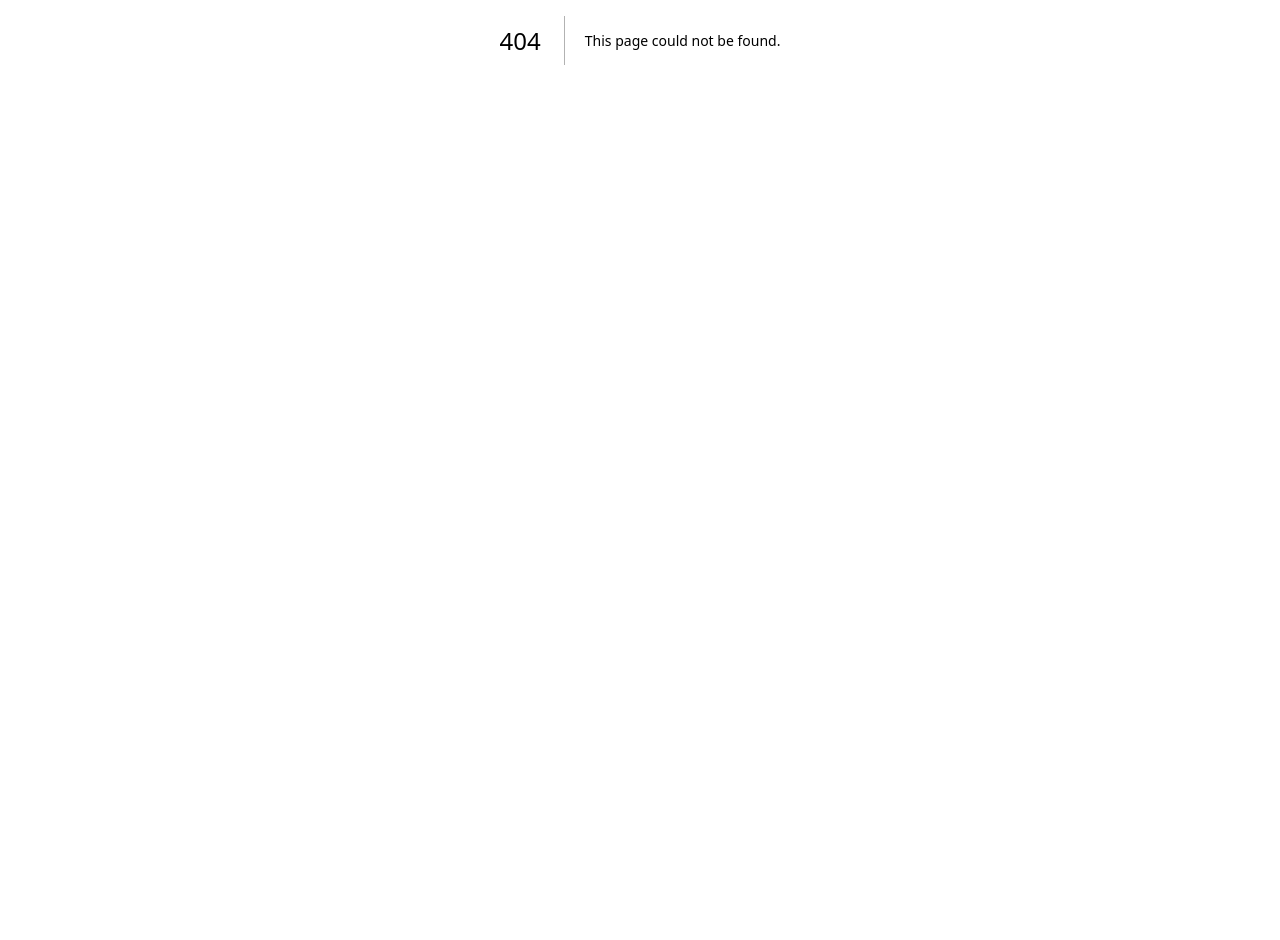
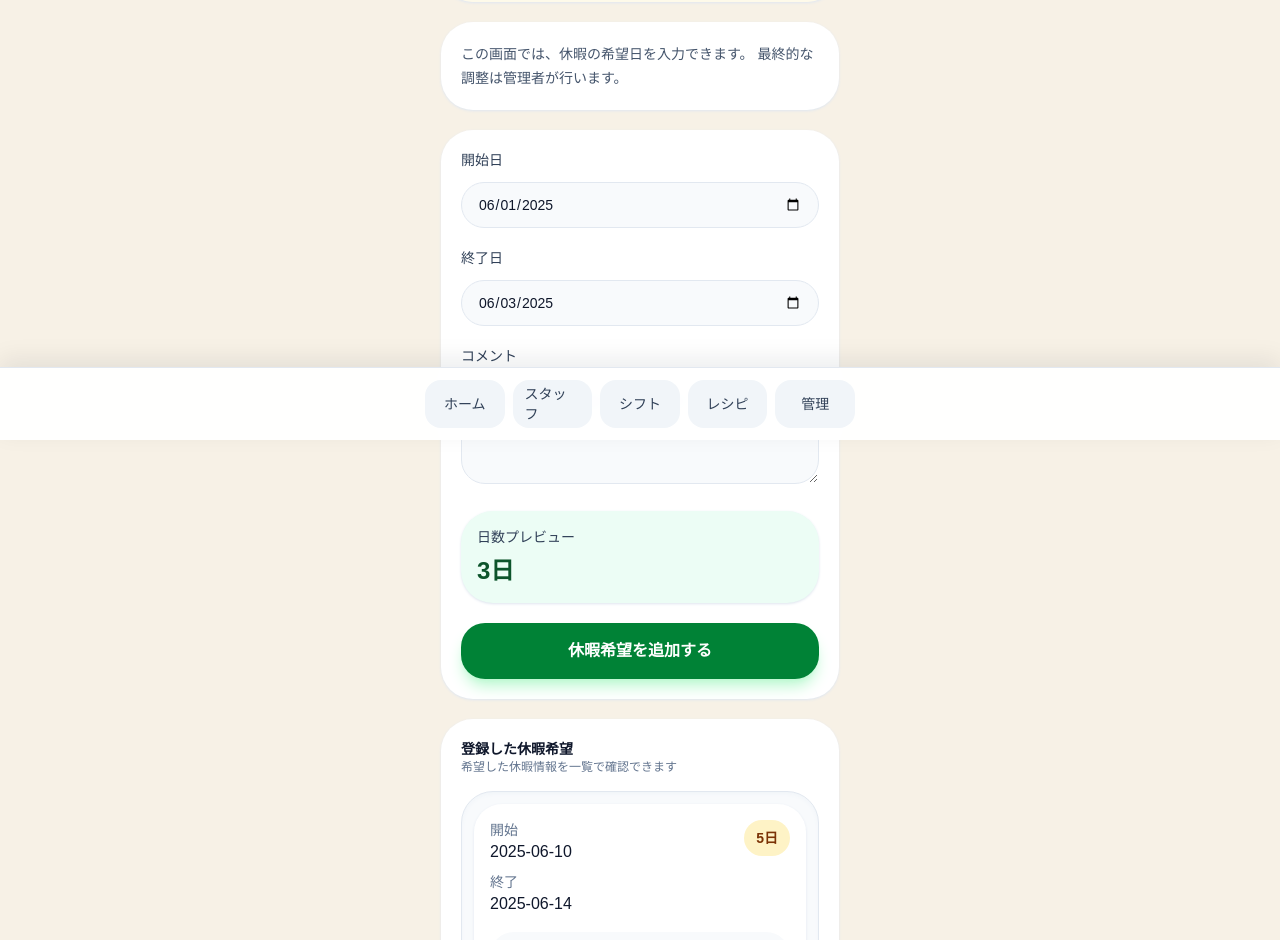
Before and after one commit to tantik/cafe-shift, a Next.js app: page /vacations in a window 1280 px wide. Before the commit this address had no page. Shown: the part 360-1300 px from the top of the page. Before the commit the page ends 800 px from the top, so only its background shows below. Built offline with nearby package versions, Linux system fonts and the light colour scheme.

Commit message:
Add vacation request screen mock

```diff
--- /dev/null
+++ b/src/app/vacations/page.tsx
@@ -0,0 +1,219 @@
+'use client';
+
+import { useMemo, useState } from 'react';
+import AppShell from '@/components/app-shell';
+
+const initialRequests = [
+  {
+    id: 'vacation_001',
+    startDate: '2025-06-10',
+    endDate: '2025-06-14',
+    comment: '家族旅行のため',
+  },
+  {
+    id: 'vacation_002',
+    startDate: '2025-08-05',
+    endDate: '2025-08-07',
+    comment: '帰省のため',
+  },
+];
+
+function calculateDays(startDate: string, endDate: string) {
+  const start = new Date(startDate);
+  const end = new Date(endDate);
+  if (Number.isNaN(start.getTime()) || Number.isNaN(end.getTime())) {
+    return null;
+  }
+  const diff = end.getTime() - start.getTime();
+  if (diff < 0) {
+    return null;
+  }
+  return Math.floor(diff / (1000 * 60 * 60 * 24)) + 1;
+}
+
+export default function VacationsPage() {
+  const [startDate, setStartDate] = useState('2025-06-01');
+  const [endDate, setEndDate] = useState('2025-06-03');
+  const [comment, setComment] = useState('');
+  const [requests, setRequests] = useState(initialRequests);
+  const [error, setError] = useState('');
+  const [success, setSuccess] = useState('');
+
+  const days = useMemo(() => calculateDays(startDate, endDate), [startDate, endDate]);
+
+  const handleSubmit = () => {
+    setError('');
+    setSuccess('');
+
+    if (!startDate || !endDate) {
+      setError('開始日と終了日を入力してください。');
+      return;
+    }
+
+    if (calculateDays(startDate, endDate) === null) {
+      setError('終了日は開始日以降の日付にしてください。');
+      return;
+    }
+
+    const newRequest = {
+      id: `vacation_${Date.now()}`,
+      startDate,
+      endDate,
+      comment,
+    };
+
+    setRequests((prev) => [newRequest, ...prev]);
+    setSuccess('休暇希望を追加しました（デモ）');
+    setComment('');
+  };
+
+  const handleDelete = (id: string) => {
+    setRequests((prev) => prev.filter((item) => item.id !== id));
+  };
+
+  return (
+    <AppShell>
+      <div className="space-y-5 pb-4">
+        <section className="rounded-[2rem] bg-amber-50/90 p-5 shadow-sm shadow-slate-200">
+          <div className="space-y-2">
+            <p className="text-sm font-semibold text-green-800">休暇希望</p>
+            <h1 className="text-3xl font-semibold text-slate-900">休暇希望</h1>
+            <p className="text-sm leading-6 text-slate-600">
+              年間の休暇希望を事前に入力できます
+            </p>
+          </div>
+          <div className="mt-5 inline-flex items-center gap-3 rounded-full bg-white px-4 py-3 shadow-sm shadow-slate-200">
+            <div className="flex h-10 w-10 items-center justify-center rounded-full bg-green-700 text-sm font-semibold text-white">
+              H
+            </div>
+            <div>
+              <p className="text-sm text-slate-500">従業員</p>
+              <p className="text-base font-semibold text-slate-900">山田 花子</p>
+            </div>
+          </div>
+        </section>
+
+        <section className="rounded-[2rem] bg-white p-5 shadow-sm shadow-slate-200">
+          <p className="text-sm leading-6 text-slate-600">
+            この画面では、休暇の希望日を入力できます。
+            最終的な調整は管理者が行います。
+          </p>
+        </section>
+
+        <section className="space-y-5 rounded-[2rem] bg-white p-5 shadow-sm shadow-slate-200">
+          <div className="space-y-3">
+            <label className="block text-sm font-medium text-slate-700">開始日</label>
+            <input
+              type="date"
+              value={startDate}
+              onChange={(event) => setStartDate(event.target.value)}
+              className="w-full rounded-3xl border border-slate-200 bg-slate-50 px-4 py-3 text-sm text-slate-900 outline-none transition focus:border-green-500 focus:ring-2 focus:ring-green-100"
+            />
+          </div>
+
+          <div className="space-y-3">
+            <label className="block text-sm font-medium text-slate-700">終了日</label>
+            <input
+              type="date"
+              value={endDate}
+              onChange={(event) => setEndDate(event.target.value)}
+              className="w-full rounded-3xl border border-slate-200 bg-slate-50 px-4 py-3 text-sm text-slate-900 outline-none transition focus:border-green-500 focus:ring-2 focus:ring-green-100"
+            />
+          </div>
+
+          <div className="space-y-3">
+            <label className="block text-sm font-medium text-slate-700">コメント</label>
+            <textarea
+              value={comment}
+              onChange={(event) => setComment(event.target.value)}
+              rows={4}
+              placeholder="例）家族旅行のため、帰省のため"
+              className="w-full rounded-3xl border border-slate-200 bg-slate-50 px-4 py-3 text-sm text-slate-900 outline-none transition focus:border-green-500 focus:ring-2 focus:ring-green-100"
+            />
+          </div>
+
+          <div className="rounded-[2rem] bg-emerald-50 p-4 shadow-sm shadow-slate-200">
+            <p className="text-sm font-medium text-slate-700">日数プレビュー</p>
+            <p className="mt-2 text-2xl font-semibold text-green-900">
+              {days ? `${days}日` : '未入力'}
+            </p>
+          </div>
+
+          {error ? (
+            <div className="rounded-3xl border border-red-200 bg-red-50 p-4 text-sm text-red-700">
+              {error}
+            </div>
+          ) : null}
+          {success ? (
+            <div className="rounded-3xl border border-emerald-200 bg-emerald-50 p-4 text-sm text-emerald-800">
+              {success}
+            </div>
+          ) : null}
+
+          <button
+            type="button"
+            onClick={handleSubmit}
+            className="w-full rounded-3xl bg-green-700 px-5 py-4 text-base font-semibold text-white shadow-lg shadow-green-200 transition hover:bg-green-800"
+          >
+            休暇希望を追加する
+          </button>
+        </section>
+
+        <section className="space-y-4 rounded-[2rem] bg-white p-5 shadow-sm shadow-slate-200">
+          <div className="flex items-center justify-between gap-3">
+            <div>
+              <p className="text-sm font-semibold text-slate-900">登録した休暇希望</p>
+              <p className="text-xs text-slate-500">希望した休暇情報を一覧で確認できます</p>
+            </div>
+          </div>
+
+          <div className="space-y-3 overflow-hidden rounded-[2rem] border border-slate-200 bg-slate-50 p-3 shadow-inner shadow-slate-100 max-h-[360px] overflow-y-auto">
+            {requests.length === 0 ? (
+              <div className="rounded-[1.75rem] bg-white p-5 text-center text-sm text-slate-500">
+                まだ休暇希望が登録されていません
+              </div>
+            ) : (
+              requests.map((request) => {
+                const duration = calculateDays(request.startDate, request.endDate);
+                return (
+                  <div key={request.id} className="rounded-[1.75rem] bg-white p-4 shadow-sm shadow-slate-200">
+                    <div className="flex flex-col gap-3 sm:flex-row sm:items-start sm:justify-between">
+                      <div className="space-y-2">
+                        <div>
+                          <p className="text-sm text-slate-500">開始</p>
+                          <p className="font-medium text-slate-900">{request.startDate}</p>
+                        </div>
+                        <div>
+                          <p className="text-sm text-slate-500">終了</p>
+                          <p className="font-medium text-slate-900">{request.endDate}</p>
+                        </div>
+                      </div>
+                      <div className="rounded-full bg-amber-100 px-3 py-2 text-sm font-semibold text-amber-900">
+                        {duration ? `${duration}日` : '日数不明'}
+                      </div>
+                    </div>
+                    <div className="mt-4 rounded-[1.5rem] bg-slate-50 p-3 text-sm text-slate-700">
+                      <p className="text-xs text-slate-500">コメント</p>
+                      <p className="mt-1 text-slate-900">{request.comment || 'なし'}</p>
+                    </div>
+                    <button
+                      type="button"
+                      onClick={() => handleDelete(request.id)}
+                      className="mt-4 w-full rounded-3xl bg-slate-100 px-4 py-3 text-sm font-semibold text-slate-700 transition hover:bg-slate-200"
+                    >
+                      削除
+                    </button>
+                  </div>
+                );
+              })
+            )}
+          </div>
+        </section>
+
+        <section className="rounded-[2rem] bg-amber-50/80 p-5 text-sm text-slate-600 shadow-sm shadow-slate-200">
+          この画面はデモです。実際の保存は後でSupabaseに接続します。
+        </section>
+      </div>
+    </AppShell>
+  );
+}
```
